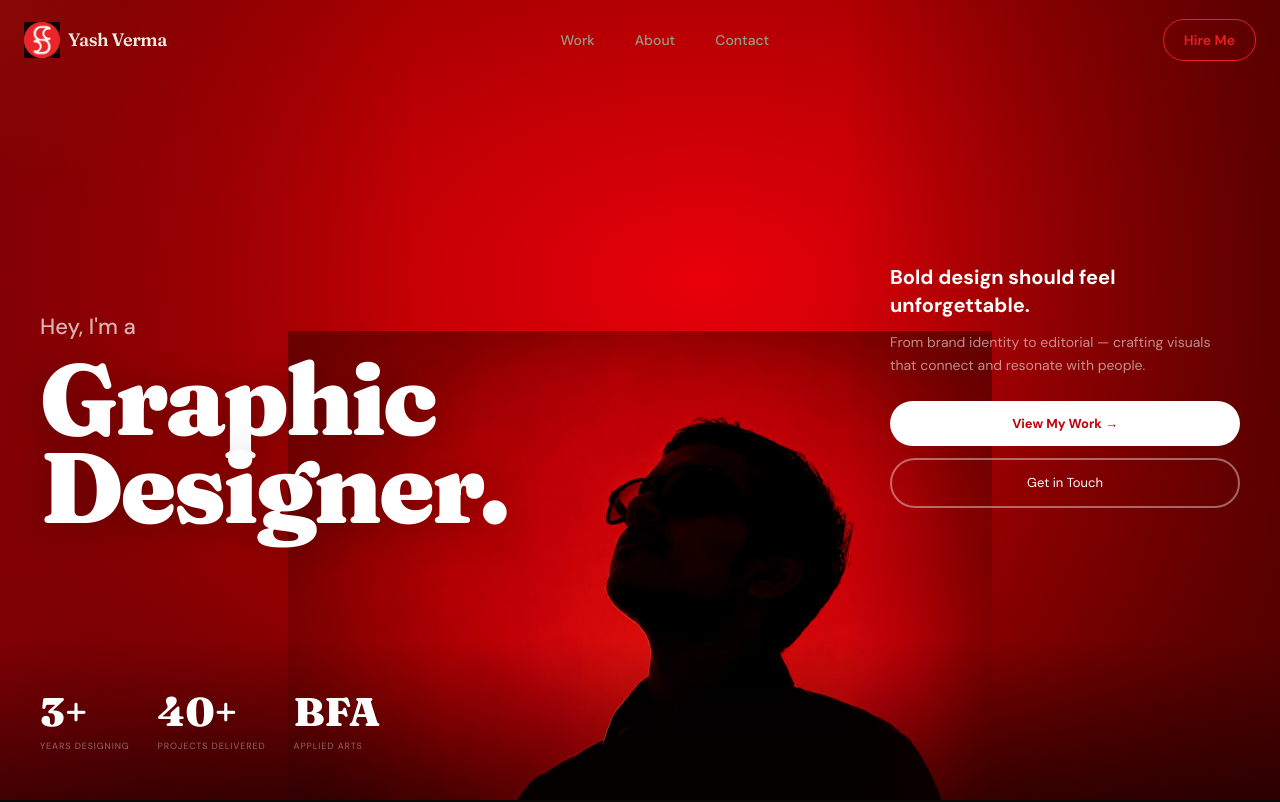
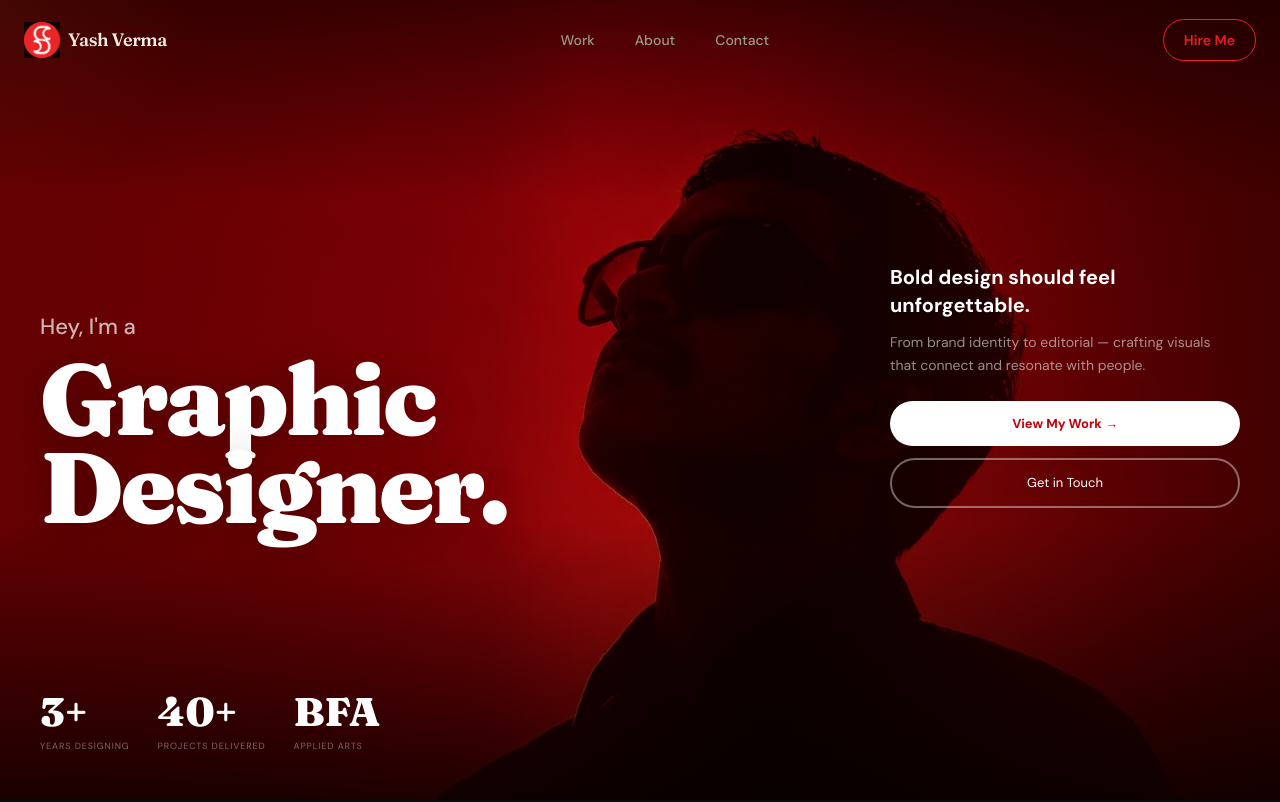
Before and after one commit to vermayash2511-ui/yashvermaa-portfolio, a Next.js app: page / in a window 1280 px wide. Shown: the top 802 px of the page. Built offline with nearby package versions, Linux system fonts and the light colour scheme.

Commit message:
Add files via upload

```diff
--- a/src/app/components/HeroSection.tsx
+++ b/src/app/components/HeroSection.tsx
@@ -25,30 +25,33 @@ export default function HeroSection() {
       id="home"
       className="relative min-h-screen overflow-hidden"
       style={{
-        background: 'radial-gradient(ellipse 120% 120% at 55% 35%, #e8000a 0%, #9b0000 42%, #2a0000 75%, #080000 100%)',
+        background: '#8b0000',
       }}
     >
-      {/* ── Person photo ── */}
-      <div className="absolute inset-0 z-[5] flex items-end justify-center">
+      {/* ── Full background photo ── */}
+      <div className="absolute inset-0 z-[5]">
         <img
           src="/assets/images/yash_hero.jpg"
           alt="Yash Verma"
-          className="h-[95%] w-auto object-contain object-bottom select-none pointer-events-none"
+          className="w-full h-full select-none pointer-events-none"
           style={{
-            maxWidth: '55%',
-            mixBlendMode: 'multiply',
-            filter: 'contrast(1.08) brightness(0.85)',
+            objectFit: 'cover',
+            objectPosition: 'center center',
+            filter: 'brightness(0.88) contrast(1.05)',
+            display: 'block',
           }}
         />
       </div>
 
-      {/* Gradient blends */}
+      {/* Gradient blends for text readability */}
       <div className="absolute inset-0 z-[6] pointer-events-none"
-        style={{ background: 'linear-gradient(to right, rgba(130,0,5,0.9) 0%, transparent 32%)' }} />
+        style={{ background: 'linear-gradient(to right, rgba(100,0,3,0.95) 0%, rgba(80,0,3,0.6) 38%, rgba(40,0,0,0.1) 60%, transparent 70%)' }} />
       <div className="absolute inset-0 z-[6] pointer-events-none"
-        style={{ background: 'linear-gradient(to left, rgba(80,0,0,0.85) 0%, transparent 34%)' }} />
+        style={{ background: 'linear-gradient(to left, rgba(60,0,0,0.92) 0%, rgba(40,0,0,0.5) 32%, transparent 55%)' }} />
       <div className="absolute inset-0 z-[6] pointer-events-none"
-        style={{ background: 'linear-gradient(to top, rgba(8,0,0,0.5) 0%, transparent 20%)' }} />
+        style={{ background: 'linear-gradient(to top, rgba(8,0,0,0.8) 0%, transparent 35%)' }} />
+      <div className="absolute inset-0 z-[6] pointer-events-none"
+        style={{ background: 'linear-gradient(to bottom, rgba(8,0,0,0.5) 0%, transparent 25%)' }} />
 
       {/* ── 3-column content grid ── */}
       <div
```
